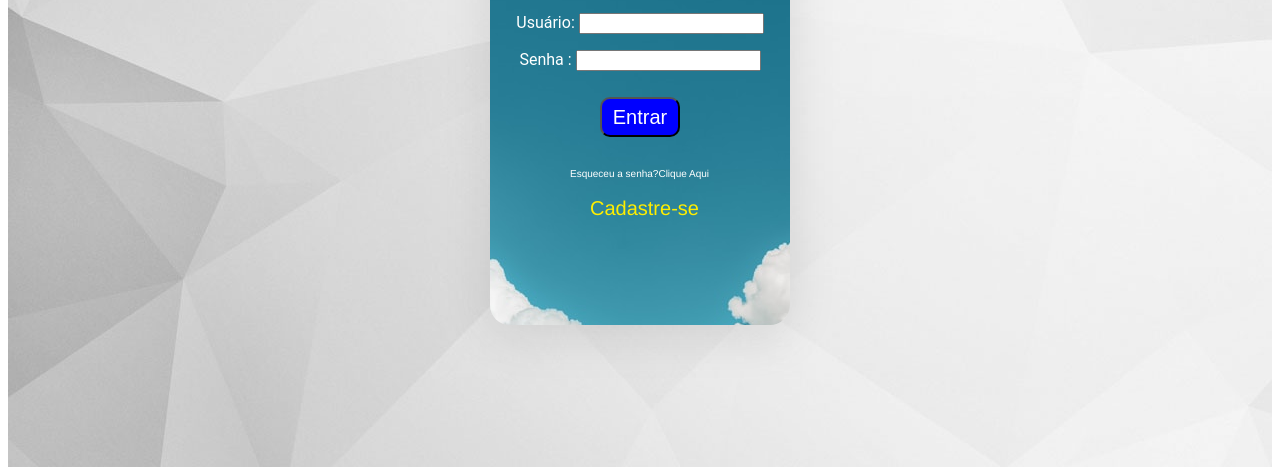
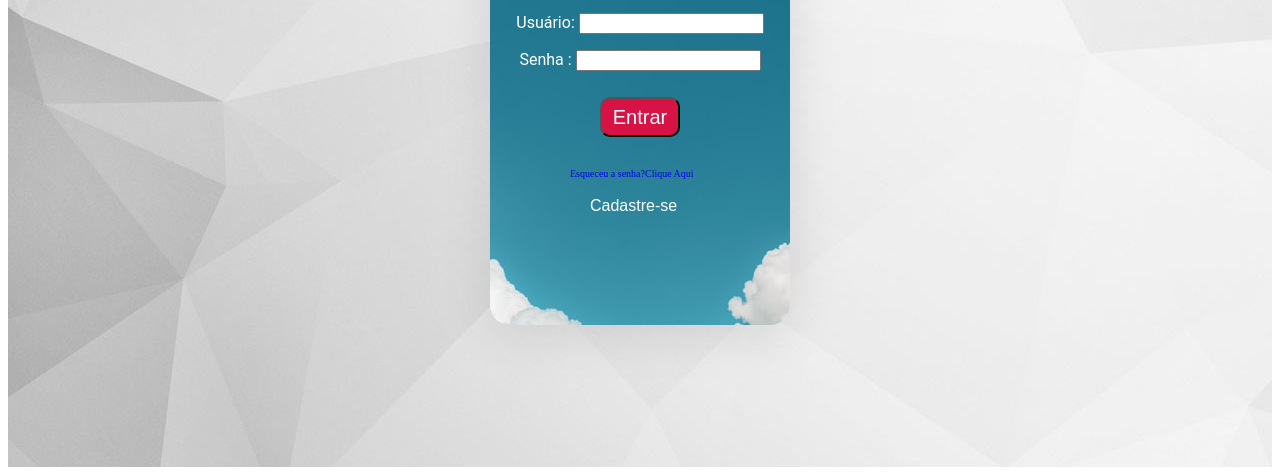
Before and after one commit to maxwellgeek/Portifolio-Profissional, a plain HTML site: page pagina-de-login/index.html in a window 1280 px wide. Shown: the part 325-800 px from the top of the page. Drawn offline with Linux system fonts and the light colour scheme.

Commit message:
Pagina de login por enquanto finalizada

```diff
--- a/pagina-de-login/index.html
+++ b/pagina-de-login/index.html
@@ -14,7 +14,7 @@
             <p class="corpo">Usuário: <input type="text" id="usuario"></p>
             <p class="corpo">Senha   : <input type="text" id="senha"></p>
             <button id="entrar" onclick="fazerLogin()">Entrar</button >
-            <p><a id='esqueci' href="#">Esqueceu a senha?Clique Aqui</a></p>
+            <p><a id='esqueci' href="https://wa.me/message/WCMDSZLEZYTLB1">Esqueceu a senha?Clique Aqui</a></p>
             <p><a id='cadastro' href="#">Cadastre-se</a></p>
 
         </article>
--- a/pagina-de-login/style.css
+++ b/pagina-de-login/style.css
@@ -43,7 +43,7 @@
 
 }
 #entrar {
-    background: blue center center;
+    background: #d61344 center center;
     width: 80px;
     height: 40px;
     color: white;
@@ -54,22 +54,32 @@
 
 }
 #esqueci {
-    color: white;
-    font-family: 'Franklin Gothic Medium', 'Arial Narrow', Arial, sans-serif;
+    color: #2563EB
+    font-family: 'Montserrat SemiBold', sans-serif;
     text-decoration: none;
     font-size: 10px;
     margin-left: 80px;
 
 
 }
+#esqueci:hover {
+        color: #e94e4e;
+        text-decoration: underline;
+    }
 #cadastro {
-    color: rgb(255, 238, 0);
-    font-family: 'Franklin Gothic Medium', 'Arial Narrow', Arial, sans-serif;
+    color: rgb(255, 255, 255);
+    font-family: 'Montserrat SemiBold', sans-serif;
     text-decoration: none;
-    font-size: 20px;
+    font-size: 16px;
     margin-left: 100px;
 
 
 
+}
 
-}
+#cadastro:hover {
+        background-color: white;
+        border-radius:8px;
+        color: #e94e4e;
+        border-default: 1px #D1D5DB;
+    }
```
